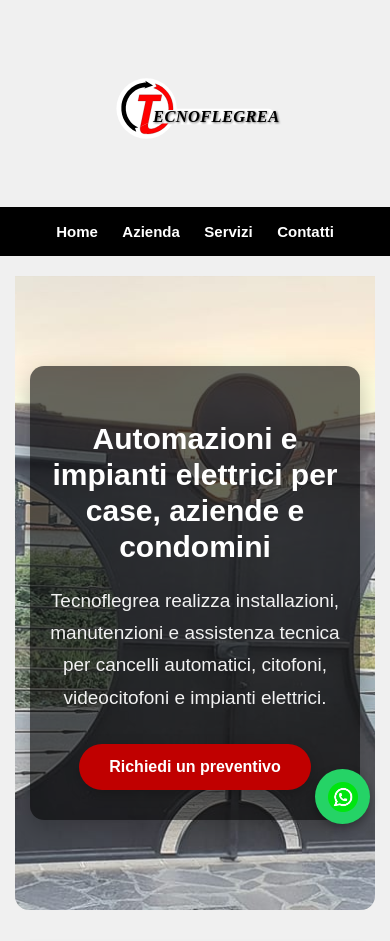
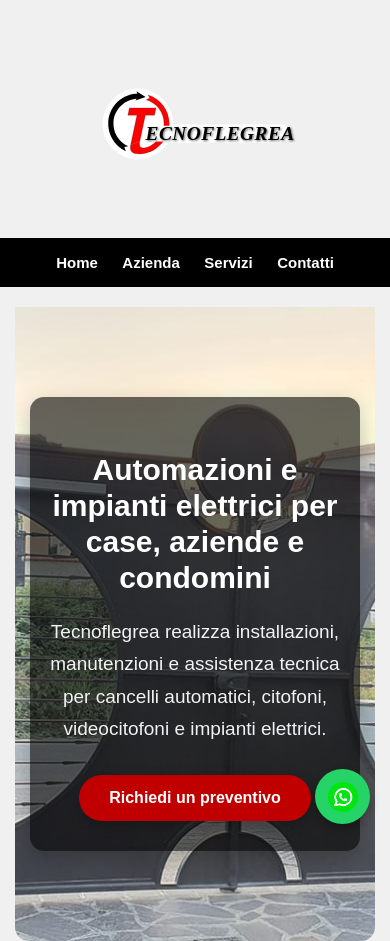
Before and after one commit to Carminem2004/tecnoflegrea, a plain HTML site: page index.html in a window 390 px wide. Shown: the top 941 px of the page. Drawn offline with Linux system fonts and the light colour scheme.

Commit message:
Update style.css

```diff
--- a/css/style.css
+++ b/css/style.css
@@ -680,8 +680,8 @@ footer {
 
     .logo-grande {
         display: block;
-        width: 85%;
-        max-width: 85%;
+        width: 120%;
+        max-width: 200%;
         height: auto;
         margin: 0 auto;
     }
```
